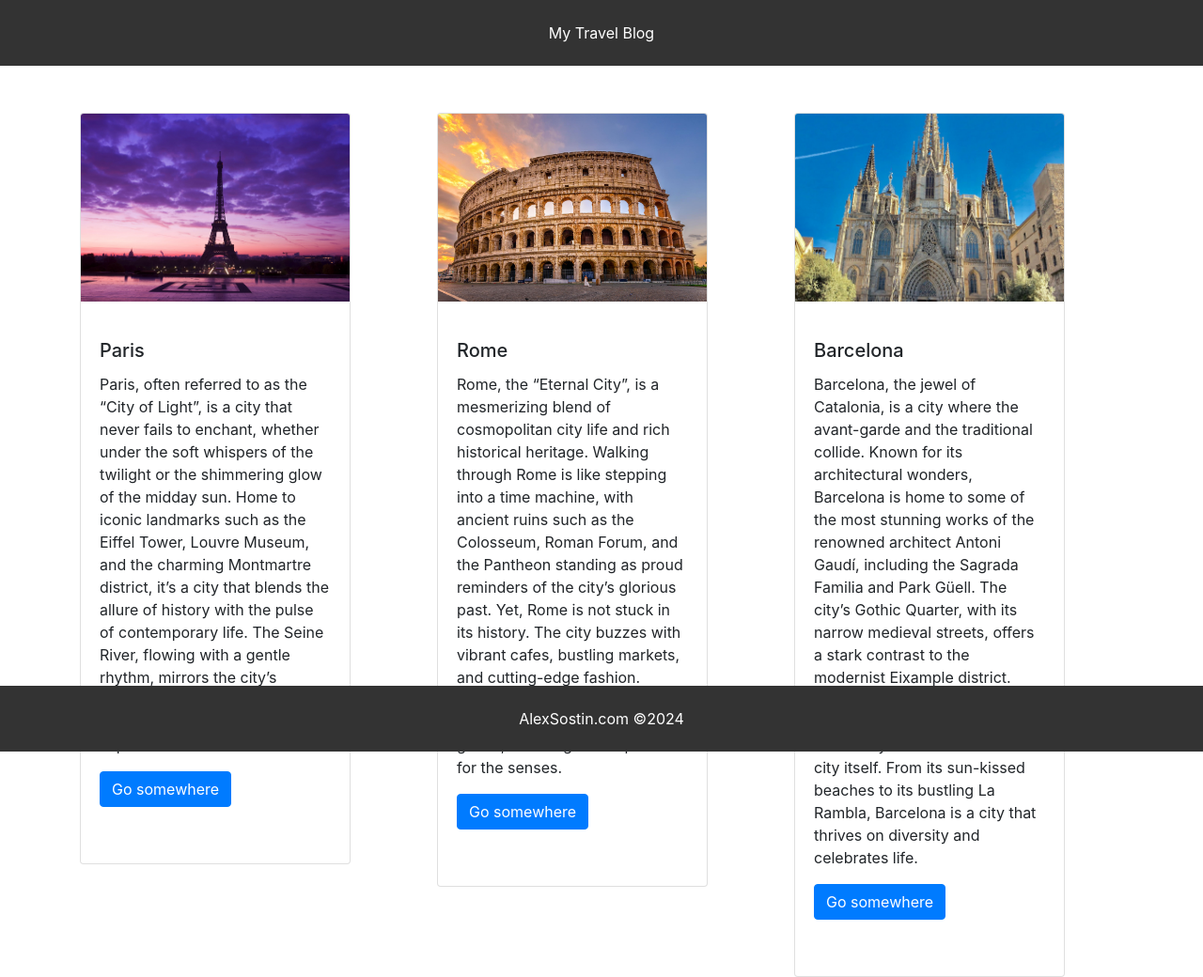
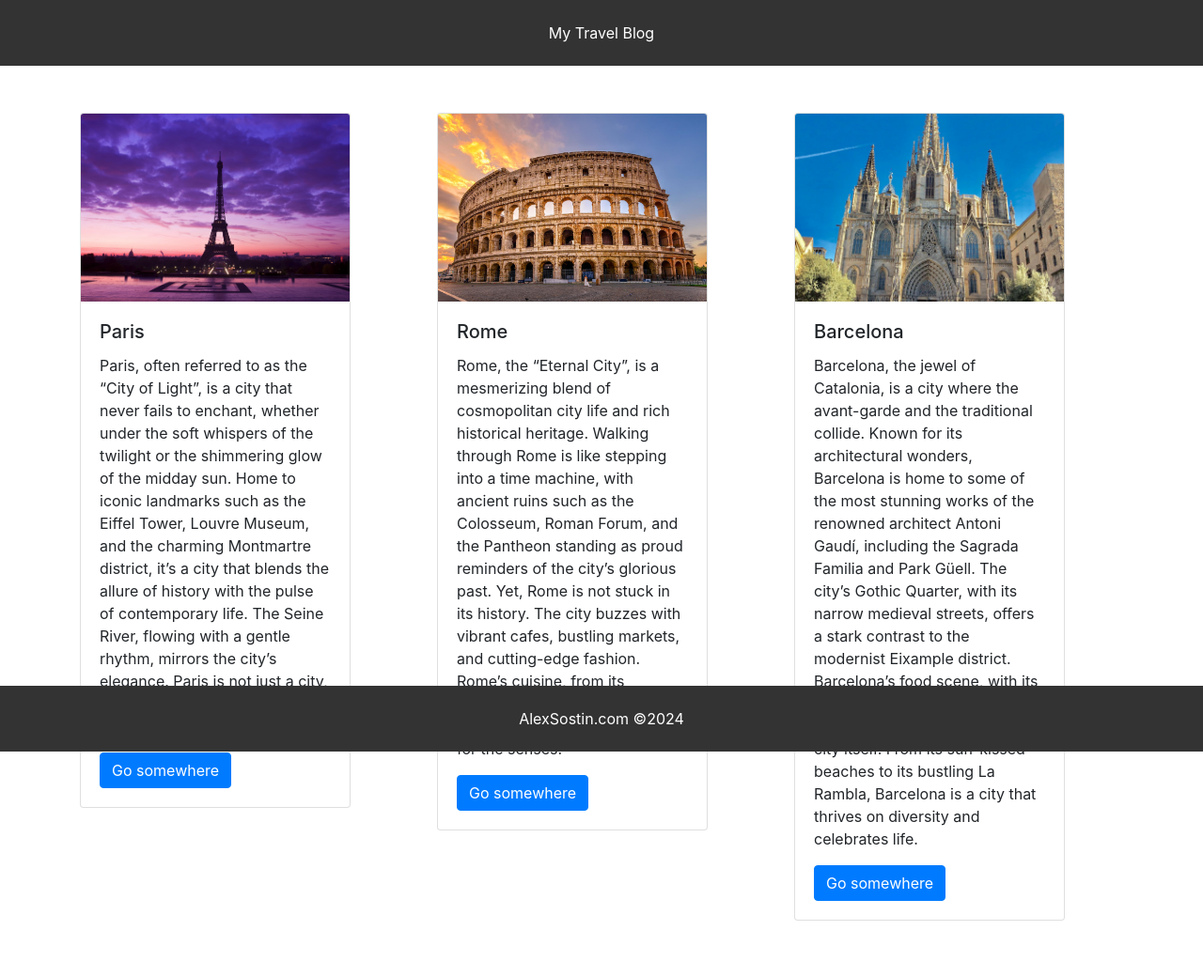
Before and after one commit to AlexSostin/myfirstsite_del, a plain HTML site: page index.html in a window 1280 px wide. Shown: the whole page at 94% size. After the commit the page ends 980 px from the top, so only its background shows below. Drawn offline with nearby package versions, Linux system fonts and the light colour scheme.

Commit message:
Update mycss.css

```diff
--- a/mycss.css
+++ b/mycss.css
@@ -1,7 +1,7 @@
 * {
     margin: 0;
     padding: 0;
-    margin-bottom: 20px;
+    margin-bottom: 0px;
 }
 
 #header {
@@ -21,6 +21,15 @@
     object-fit: cover;
 }
 
+html {
+    height: 100%;
+}
+
+body {
+    height: 100%;
+    display: flex;
+    flex-direction: column;
+
 #footer {
     position: fixed;
     left: 0;
```
